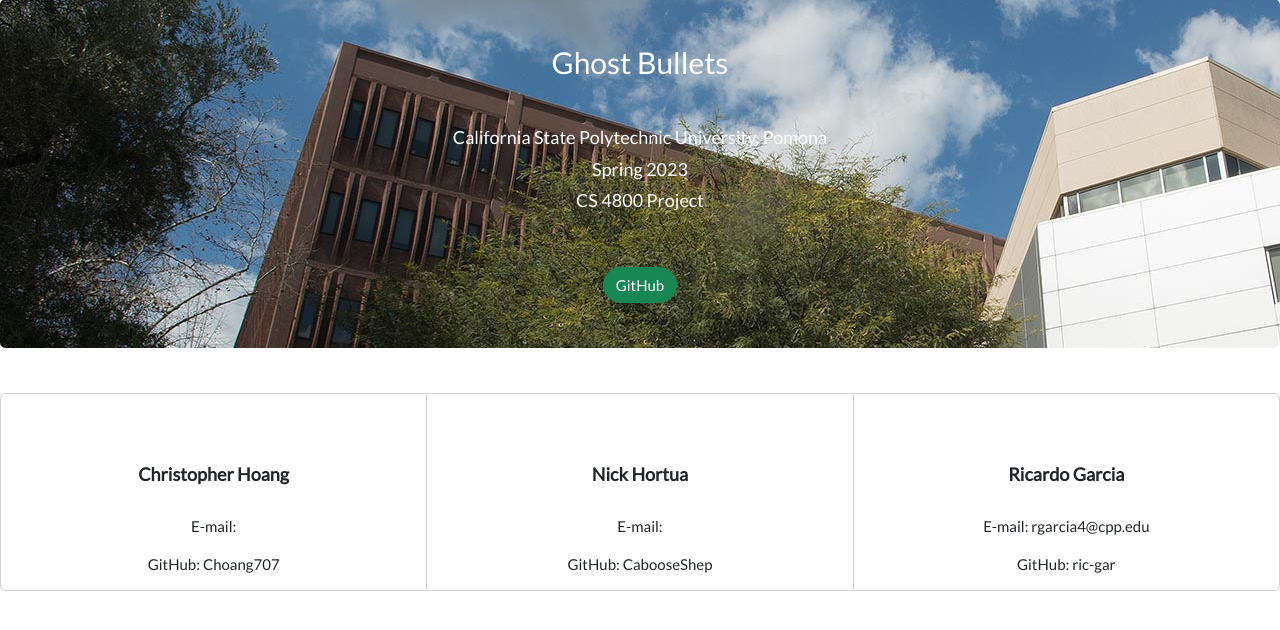
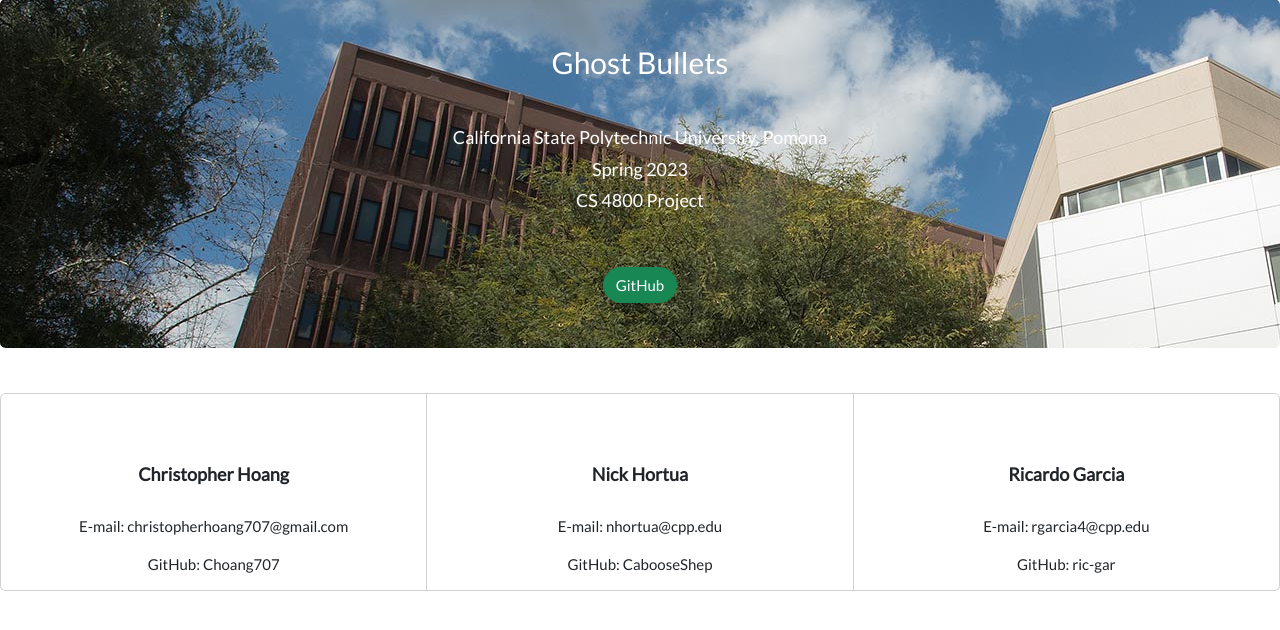
Before and after one commit to CS-4800-Team-Project-Spring-2023/cs4800-project, a Flask app: page /about-us in a window 1280 px wide. Shown: the part 54-684 px from the top of the page. Run offline with Flask 3, Linux system fonts and the light colour scheme; some libraries are stand-ins or nearby versions.

Commit message:
update map/about html

```diff
--- a/templates/about.html
+++ b/templates/about.html
@@ -60,7 +60,7 @@
 		  <div class="card-body">
 			<h5 class="card-title"><b>Christopher Hoang</b></h5>
       <br>
-			  <p class="card-text">E-mail: </p>
+			  <p class="card-text">E-mail: christopherhoang707@gmail.com</p>
         <p class="card-text">GitHub: Choang707</p>
 		  </div>
 		</div>
@@ -71,7 +71,7 @@
 		  <div class="card-body">
 			<h5 class="card-title"><b>Nick Hortua</b></h5>
       <br>
-			<p class="card-text">E-mail: </p>
+			<p class="card-text">E-mail: nhortua@cpp.edu </p>
       <p class="card-text">GitHub: CabooseShep </p>
 		  </div>
 		</div>
```
Also changed, not shown: templates/map.html (+2 -12 lines).
